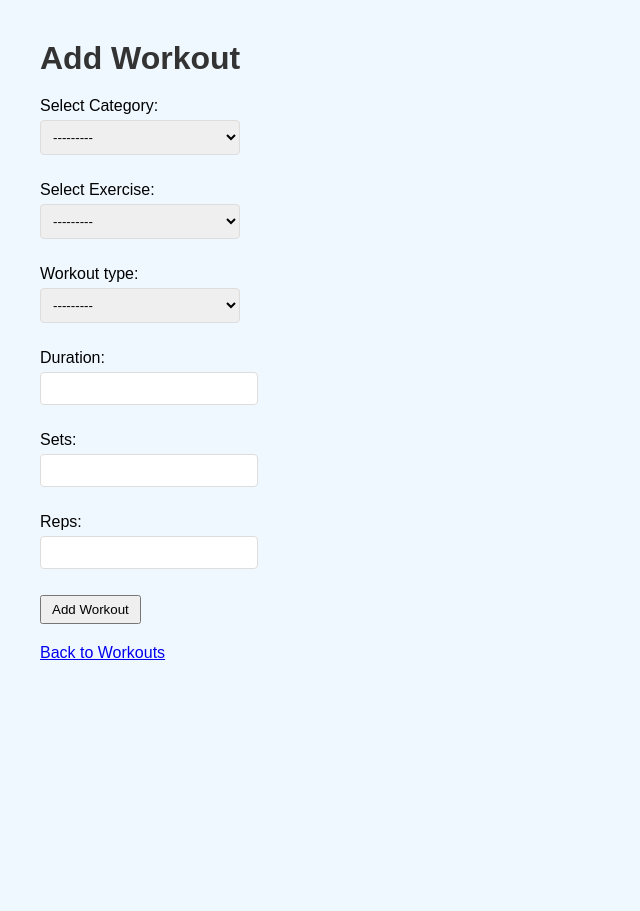
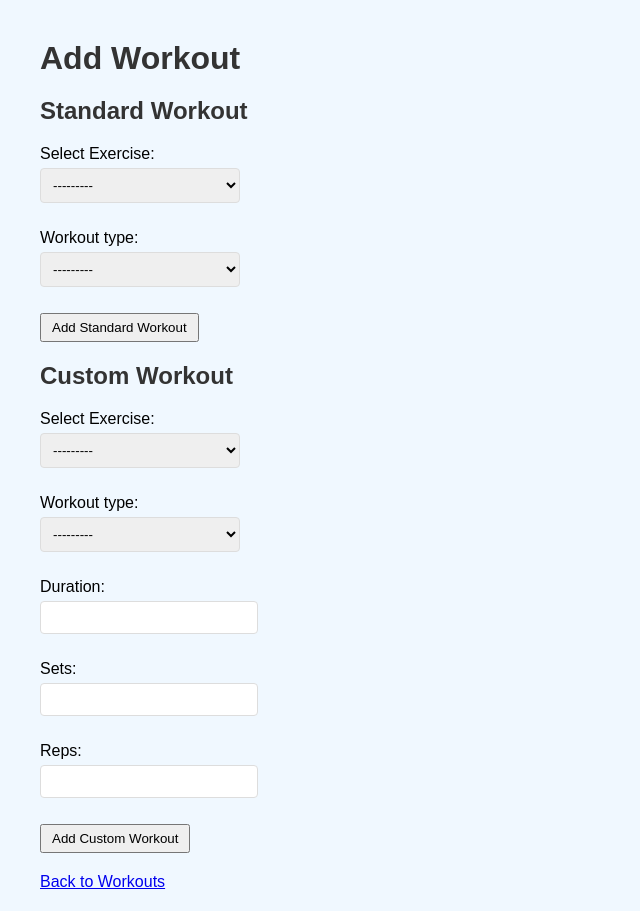
Before and after one commit to dcook486/fitness-tracker-deploy, a Django app: page /add/ in a window 1280 px wide. Shown: the part 54-965 px from the top of the page, without its empty margins (0-640 px from the left). Before the commit the page ends 714 px from the top, so only its background shows below. Run offline with Django 5.2, Linux system fonts and the light colour scheme; the visitor is signed in with stand-in values (Sample User, id 1); data that the repository does not hold is empty.

Commit message:
workout fixes

```diff
--- a/tracker/forms.py
+++ b/tracker/forms.py
@@ -1,23 +1,18 @@
 from django import forms
-from .models import Workout
+from .models import Workout, Category, Exercise
 from django.contrib.auth.models import User
 from django.contrib.auth.forms import UserCreationForm
-from .models import Category, Exercise
 
 
 class CombinedWorkoutForm(forms.ModelForm):
-    category = forms.ModelChoiceField(queryset=Category.objects.all(), required=True, label="Select Category")
     exercise = forms.ModelChoiceField(queryset=Exercise.objects.none(), required=True, label="Select Exercise")
 
     class Meta:
         model = Workout
-        fields = ['category', 'exercise', 'workout_type', 'duration', 'sets', 'reps']
+        fields = ['exercise', 'workout_type']  # Only include the required fields
         widgets = {
             'exercise': forms.Select(attrs={'class': 'form-control'}),
             'workout_type': forms.Select(attrs={'class': 'form-control'}),
-            'duration': forms.NumberInput(attrs={'class': 'form-control'}),
-            'sets': forms.NumberInput(attrs={'class': 'form-control'}),
-            'reps': forms.NumberInput(attrs={'class': 'form-control'}),
         }
 
     def __init__(self, *args, **kwargs):
@@ -32,7 +27,22 @@ class CombinedWorkoutForm(forms.ModelForm):
             self.fields['exercise'].queryset = Exercise.objects.all()
 
 
-class CustomUserCreationForm(UserCreationForm):  # Add this new form
+class CustomWorkoutForm(forms.ModelForm):
+    exercise = forms.ModelChoiceField(queryset=Exercise.objects.all(), required=True, label="Select Exercise")
+
+    class Meta:
+        model = Workout
+        fields = ['exercise', 'workout_type', 'duration', 'sets', 'reps']
+        widgets = {
+            'exercise': forms.Select(attrs={'class': 'form-control'}),
+            'workout_type': forms.Select(attrs={'class': 'form-control'}),
+            'duration': forms.NumberInput(attrs={'class': 'form-control'}),
+            'sets': forms.NumberInput(attrs={'class': 'form-control'}),
+            'reps': forms.NumberInput(attrs={'class': 'form-control'}),
+        }
+
+
+class CustomUserCreationForm(UserCreationForm):
     email = forms.EmailField(required=True)
     first_name = forms.CharField(max_length=30, required=True)
     last_name = forms.CharField(max_length=30, required=True)
@@ -54,7 +64,7 @@ class CustomUserCreationForm(UserCreationForm):  # Add this new form
 class ProfileUpdateForm(forms.ModelForm):
     class Meta:
         model = User
-        fields = ['username', 'first_name', 'last_name', ]  # Specify the fields you want to allow editing
+        fields = ['username', 'first_name', 'last_name']  # Specify the fields you want to allow editing
 
     def __init__(self, *args, **kwargs):
         super(ProfileUpdateForm, self).__init__(*args, **kwargs)
--- a/tracker/templates/tracker/add_workout.html
+++ b/tracker/templates/tracker/add_workout.html
@@ -2,10 +2,21 @@
 
 {% block content %}
 <h1>Add Workout</h1>
+
+<!-- Standard Workout Form -->
+<h2>Standard Workout</h2>
 <form method="post">
     {% csrf_token %}
     {{ form.as_p }}
-    <button type="submit">Add Workout</button>
+    <button type="submit" name="standard_workout">Add Standard Workout</button>
+</form>
+
+<!-- Custom Workout Form -->
+<h2>Custom Workout</h2>
+<form method="post">
+    {% csrf_token %}
+    {{ custom_form.as_p }}
+    <button type="submit" name="custom_workout">Add Custom Workout</button>
 </form>
 
 <a href="{% url 'workout_list' %}">Back to Workouts</a>
--- a/tracker/views.py
+++ b/tracker/views.py
@@ -1,11 +1,9 @@
 from django.shortcuts import render, redirect
-from .models import Workout, Category
-from .forms import CombinedWorkoutForm, ProfileUpdateForm, CustomUserCreationForm  # Import ProfileUpdateForm
+from .models import Workout, Category, Exercise
+from .forms import CombinedWorkoutForm, CustomWorkoutForm, ProfileUpdateForm, CustomUserCreationForm
 from django.contrib.auth.decorators import login_required
 from django.http import JsonResponse
 from django.template.loader import render_to_string
-from .models import Exercise
-from django.shortcuts import render
 from django.db.models import Count
 from datetime import datetime, timedelta
 from django.db.models.functions import TruncDate
@@ -14,25 +12,36 @@ from django.db.models.functions import TruncDate
 @login_required
 def workout_list(request):
     """
-     View to display all workouts, ordered by date descending.
-     Requires user to be logged in.
-     """
+    View to display all workouts, ordered by date descending.
+    Requires user to be logged in.
+    """
     workouts = Workout.objects.all().order_by('-date')
     return render(request, 'tracker/workout_list.html', {'workouts': workouts})
 
-# View to add a new workout
+
+# Updated View to handle both standard and custom workouts
 @login_required
 def add_workout(request):
     if request.method == 'POST':
-        form = CombinedWorkoutForm(request.POST)
-        if form.is_valid():
-            workout = form.save(commit=False)  # Don't save to DB yet
-            workout.user = request.user  # Set the user
-            workout.save()  # Now save to DB
-            return redirect('workout_list')
+        if 'standard_workout' in request.POST:
+            form = CombinedWorkoutForm(request.POST)
+            if form.is_valid():
+                workout = form.save(commit=False)
+                workout.user = request.user
+                workout.save()
+                return redirect('workout_list')
+        elif 'custom_workout' in request.POST:
+            custom_form = CustomWorkoutForm(request.POST)
+            if custom_form.is_valid():
+                custom_workout = custom_form.save(commit=False)
+                custom_workout.user = request.user
+                custom_workout.save()
+                return redirect('workout_list')
     else:
         form = CombinedWorkoutForm()
-    return render(request, 'tracker/add_workout.html', {'form': form})
+        custom_form = CustomWorkoutForm()
+    return render(request, 'tracker/add_workout.html', {'form': form, 'custom_form': custom_form})
+
 
 def signup(request):
     if request.method == 'POST':
@@ -44,18 +53,20 @@ def signup(request):
         form = CustomUserCreationForm()
     return render(request, 'tracker/signup.html', {'form': form})
 
+
 # New profile view to update user information
 @login_required
 def profile(request):
     if request.method == 'POST':
-        form = ProfileUpdateForm(request.POST, instance=request.user)  # Use ProfileUpdateForm instead of UserChangeForm
+        form = ProfileUpdateForm(request.POST, instance=request.user)
         if form.is_valid():
             form.save()
-            return redirect('profile')  # Redirect back to the profile page after saving
+            return redirect('profile')
     else:
-        form = ProfileUpdateForm(instance=request.user)  # Use ProfileUpdateForm instead of UserChangeForm
+        form = ProfileUpdateForm(instance=request.user)
 
     return render(request, 'tracker/profile.html', {'form': form})
+
 
 def select_exercise(request):
     form = (request.POST or None)
@@ -65,6 +76,7 @@ def select_exercise(request):
             selected_exercise = form.cleaned_data['exercise']
 
     return render(request, 'tracker/workout_list.html', {'form': form})
+
 
 def load_exercises(request):
     category_id = request.GET.get('category_id')
```
